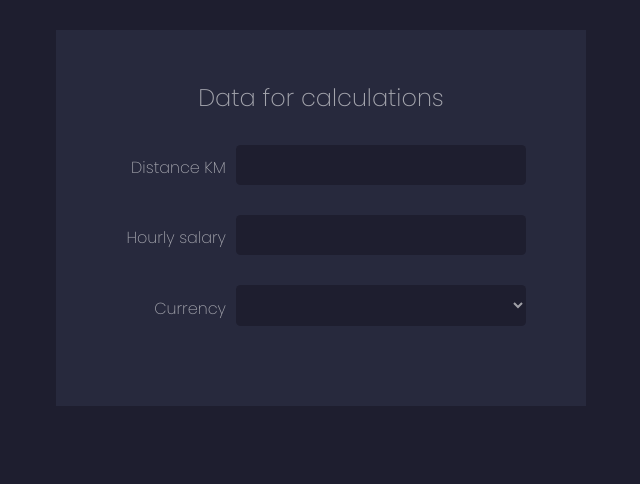
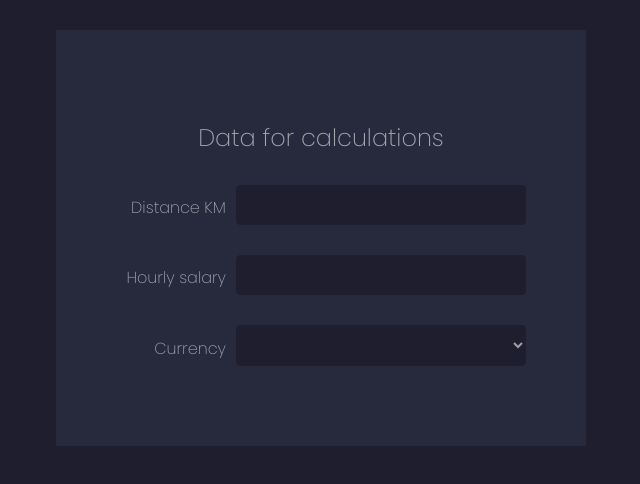
Before and after one commit to tomsaudrins/work-analytics, a React (Create React App) app: page / in a window 1280 px wide. Shown: the top 484 px of the page, without its empty margins (319-959 px from the left). Built offline with nearby package versions, Linux system fonts and the light colour scheme.

Commit message:
Fix info cards breaking due to overlap of classnames

```diff
--- a/src/Components/Login.js
+++ b/src/Components/Login.js
@@ -20,7 +20,7 @@ const Login = ({
 
   return (
     <form>
-      <h2>Data for calculations</h2>
+      <h2 className="header">Data for calculations</h2>
       <div className="form-group">
         <label htmlFor="distance">Distance KM</label>
         <input
@@ -68,7 +68,7 @@ const Login = ({
             </button>
           </div>
           <div>
-            <h4>Spreadsheet information</h4>
+            <h4 className="header">Spreadsheet information</h4>
             <p className="info">
               The file has to be a CSV file that contains the following columns:
               <span className="info-columns">
@@ -79,7 +79,7 @@ const Login = ({
             <p className="info">
               Date format: <span className="info-columns"> DD/MM/YYYY</span>
               <br />
-              Start and end time format:{" "}
+              Start time, End time, and Hours:{" "}
               <span className="info-columns"> HH.MM</span>
             </p>
           </div>
--- a/src/css/InfoCards.css
+++ b/src/css/InfoCards.css
@@ -14,7 +14,7 @@
 
 @media screen and (max-width: 960px) {
     .info-cards {
-        height: 121px;
+        height: auto;
         background-color: #1e1e2f;
         margin-bottom: 1%;
     }
--- a/src/css/Login.css
+++ b/src/css/Login.css
@@ -67,12 +67,8 @@ label {
     padding-top: 5px;
 }
 
-h2,
-h4 {
+.header {
     margin-bottom: 20px;
-}
-
-h4 {
     width: 100%;
 }
 
```
